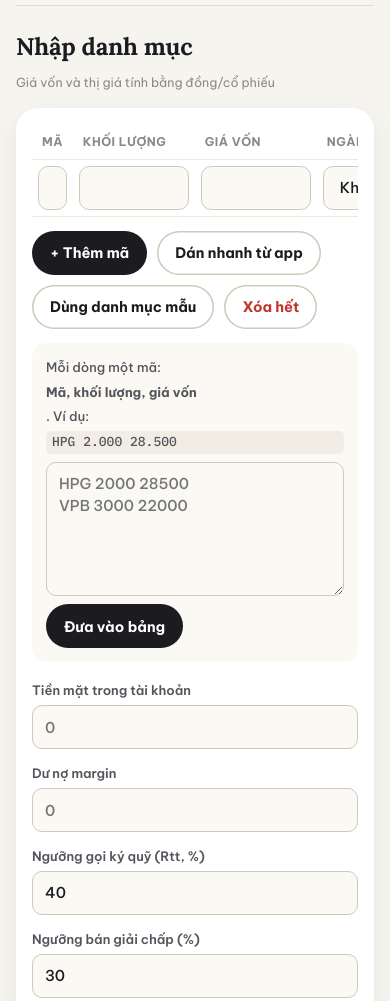
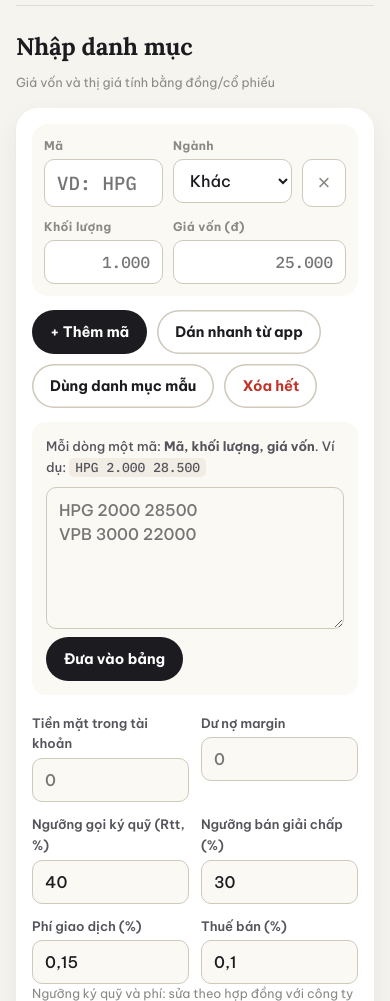
Before and after one commit to bopbon6868/topbroker-web, a plain HTML site: page site/bac-si-danh-muc/index.html in a window 390 px wide. Shown: the part 1246-2247 px from the top of the page. Drawn offline with Linux system fonts and the light colour scheme; no server answers.

Commit message:
Bác sĩ danh mục: bảng nhập vừa màn hình điện thoại, ô Mã to hơn

```diff
--- a/site/bac-si-danh-muc/bsdm.css
+++ b/site/bac-si-danh-muc/bsdm.css
@@ -58,7 +58,8 @@ code{font-family:var(--tb-mono);font-size:13px;background:#f1ede4;padding:1px 6p
 table{border-collapse:collapse;width:100%}
 .bs-in th,.bs-t th{font-size:12px;font-weight:700;letter-spacing:.04em;text-transform:uppercase;color:var(--tb-ink3);text-align:left;padding:8px 10px;border-bottom:1px solid var(--line);white-space:nowrap}
 .bs-in td{padding:6px 6px;border-bottom:1px solid var(--line)}
-.bs-in td:first-child input{text-transform:uppercase;font-weight:700;font-family:var(--tb-mono);max-width:110px}
+.bs-in td:first-child input{text-transform:uppercase;font-weight:700;font-family:var(--tb-mono);min-width:120px;font-size:17px;letter-spacing:.04em}
+.bs-in td:first-child input::placeholder{text-transform:none;font-weight:500;letter-spacing:0}
 .bs-in td:nth-child(2) input,.bs-in td:nth-child(3) input{font-family:var(--tb-mono);text-align:right;min-width:110px}
 .bs-in td:nth-child(4) select{min-width:170px}
 .bs-in .x{background:none;border:0;color:var(--tb-ink3);font-size:22px;width:44px;height:44px;cursor:pointer;border-radius:10px}
@@ -177,3 +178,25 @@ table{border-collapse:collapse;width:100%}
 .bs-auto summary{cursor:pointer;font-size:14px;font-weight:600;color:var(--tb-ink2);padding:6px 2px}
 .bs-auto[open] summary{margin-bottom:12px}
 @media (max-width:700px){.ai-grid{grid-template-columns:1fr}}
+
+/* bảng nhập trên điện thoại: mỗi mã thành một thẻ 2 hàng, ô Mã to, vừa màn hình */
+@media (max-width:640px){
+  #in-tbl,#in-tbl tbody{display:block;width:100%}
+  #in-tbl thead{display:none}
+  #in-tbl tr{display:grid;grid-template-columns:minmax(0,1fr) minmax(0,1fr) 44px;gap:10px 10px;background:#fbf9f4;border-radius:16px;padding:12px;margin-bottom:10px}
+  #in-tbl td{display:flex;flex-direction:column;gap:4px;padding:0;border:0;min-width:0}
+  #in-tbl td::before{content:attr(data-l);font-size:12px;font-weight:700;color:var(--tb-ink3);letter-spacing:.03em}
+  #in-tbl td:nth-child(1){grid-column:1;grid-row:1}
+  #in-tbl td:nth-child(4){grid-column:2;grid-row:1}
+  #in-tbl td:nth-child(5){grid-column:3;grid-row:1;justify-content:flex-end}
+  #in-tbl td:nth-child(5)::before{content:none}
+  #in-tbl td:nth-child(2){grid-column:1;grid-row:2}
+  #in-tbl td:nth-child(3){grid-column:2/4;grid-row:2}
+  #in-tbl input,#in-tbl select{min-width:0!important;width:100%;font-size:16px;background:#fff}
+  #in-tbl td:first-child input{font-size:19px;min-height:48px}
+  #in-tbl .x{width:44px;height:48px;background:#fff;border:1px solid var(--tb-rule2)}
+  .tw:has(#in-tbl){overflow:visible}
+  input,select,textarea{font-size:16px}
+}
+.bs-paste label{display:block;line-height:1.6}
+@media (max-width:560px){#nhap .bs-grid3{grid-template-columns:repeat(2,minmax(0,1fr));gap:12px}}
--- a/site/bac-si-danh-muc/bsdm.js
+++ b/site/bac-si-danh-muc/bsdm.js
@@ -51,10 +51,10 @@ var SECTOR_NAMES = Object.keys(window.TB_SECTORS || {}).concat(['Khác']);
 /* ---------- NHẬP ---------- */
 function rowHTML(r) {
   var opts = SECTOR_NAMES.map(function (n) { return '<option' + (n === r.sector ? ' selected' : '') + '>' + esc(n) + '</option>'; }).join('');
-  return '<tr><td><input aria-label="Mã" class="sym" value="' + esc(r.sym) + '" maxlength="8" autocapitalize="characters"></td>' +
-    '<td><input aria-label="Khối lượng" class="qty" inputmode="numeric" value="' + esc(r.qty) + '"></td>' +
-    '<td><input aria-label="Giá vốn" class="cost" inputmode="decimal" value="' + esc(r.cost) + '"></td>' +
-    '<td><select aria-label="Ngành" class="sec">' + opts + '</select></td>' +
+  return '<tr><td data-l="Mã"><input aria-label="Mã" class="sym" placeholder="VD: HPG" value="' + esc(r.sym) + '" maxlength="8" autocapitalize="characters" autocomplete="off" spellcheck="false"></td>' +
+    '<td data-l="Khối lượng"><input aria-label="Khối lượng" class="qty" inputmode="numeric" placeholder="1.000" value="' + esc(r.qty) + '"></td>' +
+    '<td data-l="Giá vốn (đ)"><input aria-label="Giá vốn" class="cost" inputmode="decimal" placeholder="25.000" value="' + esc(r.cost) + '"></td>' +
+    '<td data-l="Ngành"><select aria-label="Ngành" class="sec">' + opts + '</select></td>' +
     '<td><button type="button" class="x" aria-label="Xóa dòng">×</button></td></tr>';
 }
 function renderInputs() {
```
